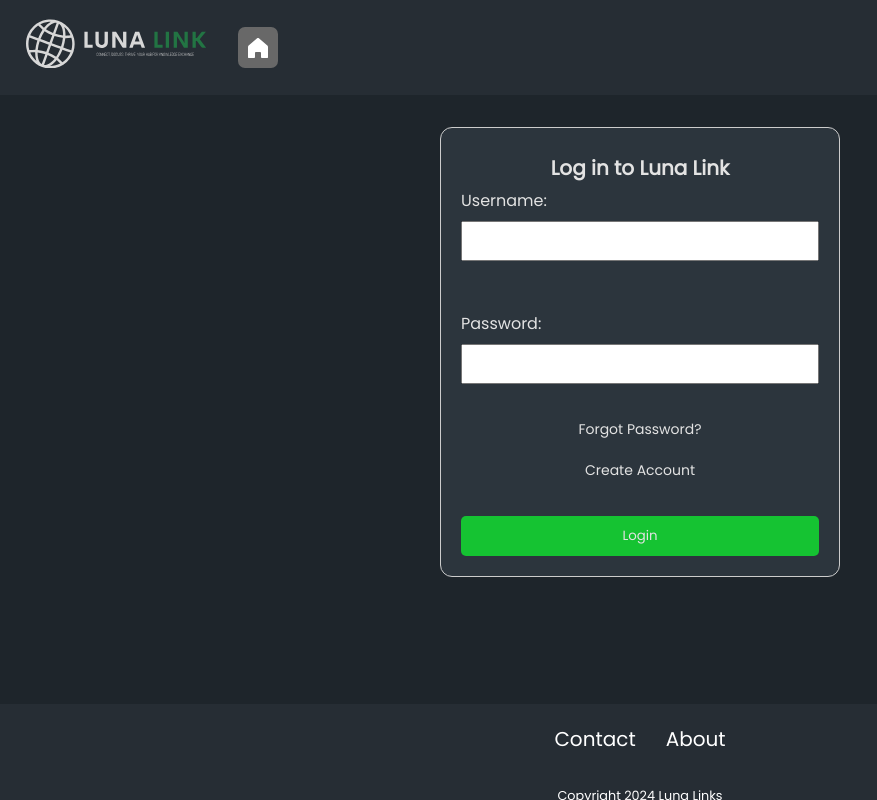
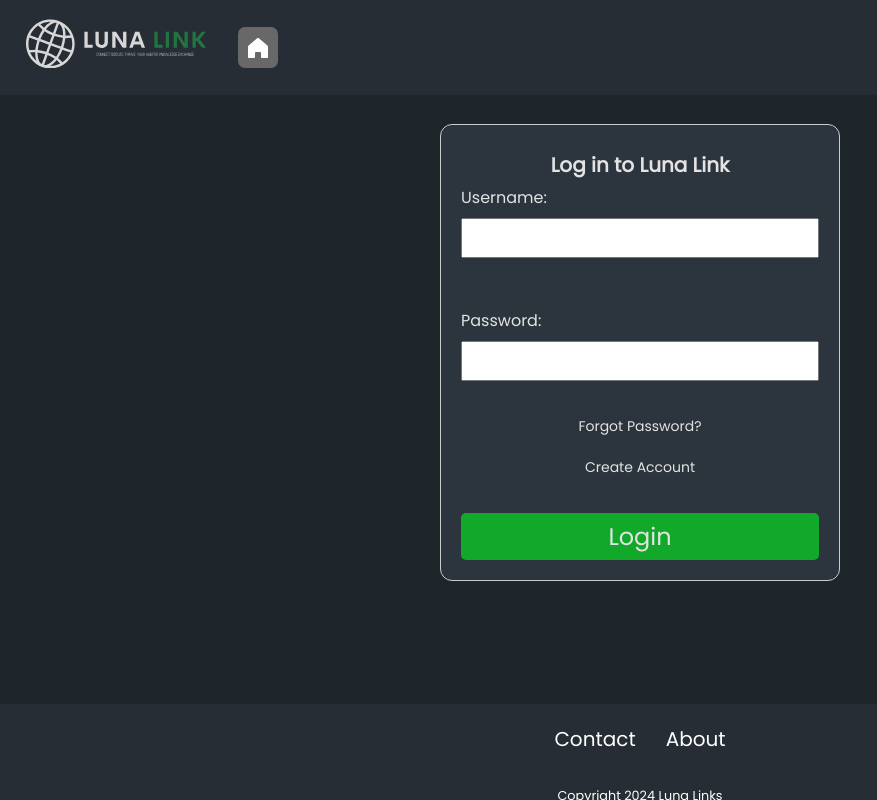
Before and after one commit to AdrianKnudsen/Luna-Link, a React (Vite) app: page / in a window 1280 px wide. Shown: the whole page, without its empty margins (0-877 px from the left). Built offline with nearby package versions, Linux system fonts and the light colour scheme.

Commit message:
Update FakeLoginPage.module.css

```diff
--- a/src/Pages/FakeLoginPage.module.css
+++ b/src/Pages/FakeLoginPage.module.css
@@ -43,17 +43,18 @@ h1 {
 .button {
   width: 100%;
   border-radius: 12px;
-  background-color: #15c332;
+  background-color: #12a92b;
   color: #e3e3e3;
-  padding: 10px;
+  padding: 6px;
   border: none;
   border-radius: 5px;
   cursor: pointer;
   transition: background-color 0.3s ease-in-out;
+  font-size: 1.5rem;
 }
 
 .button:hover {
-  background-color: #319f3a;
+  background-color: #206c26;
 }
 
 .forgot:hover {
```
